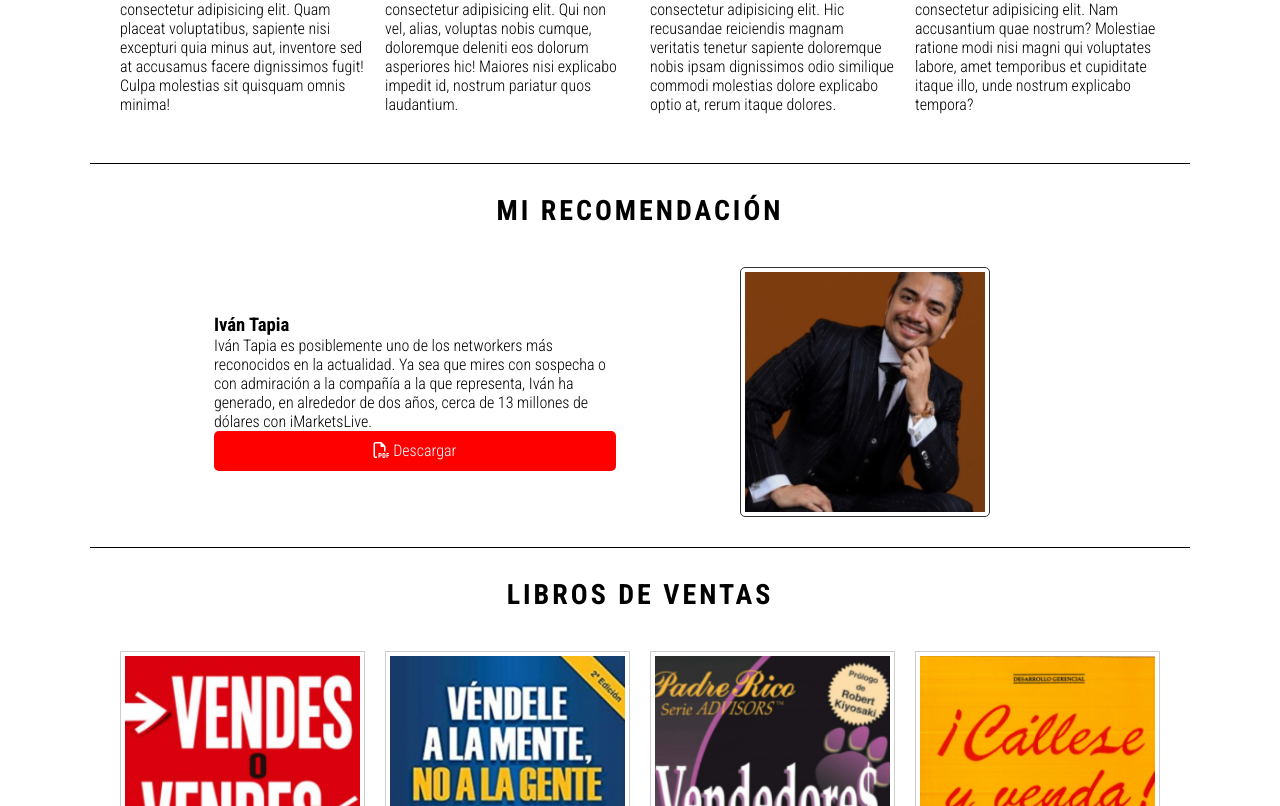
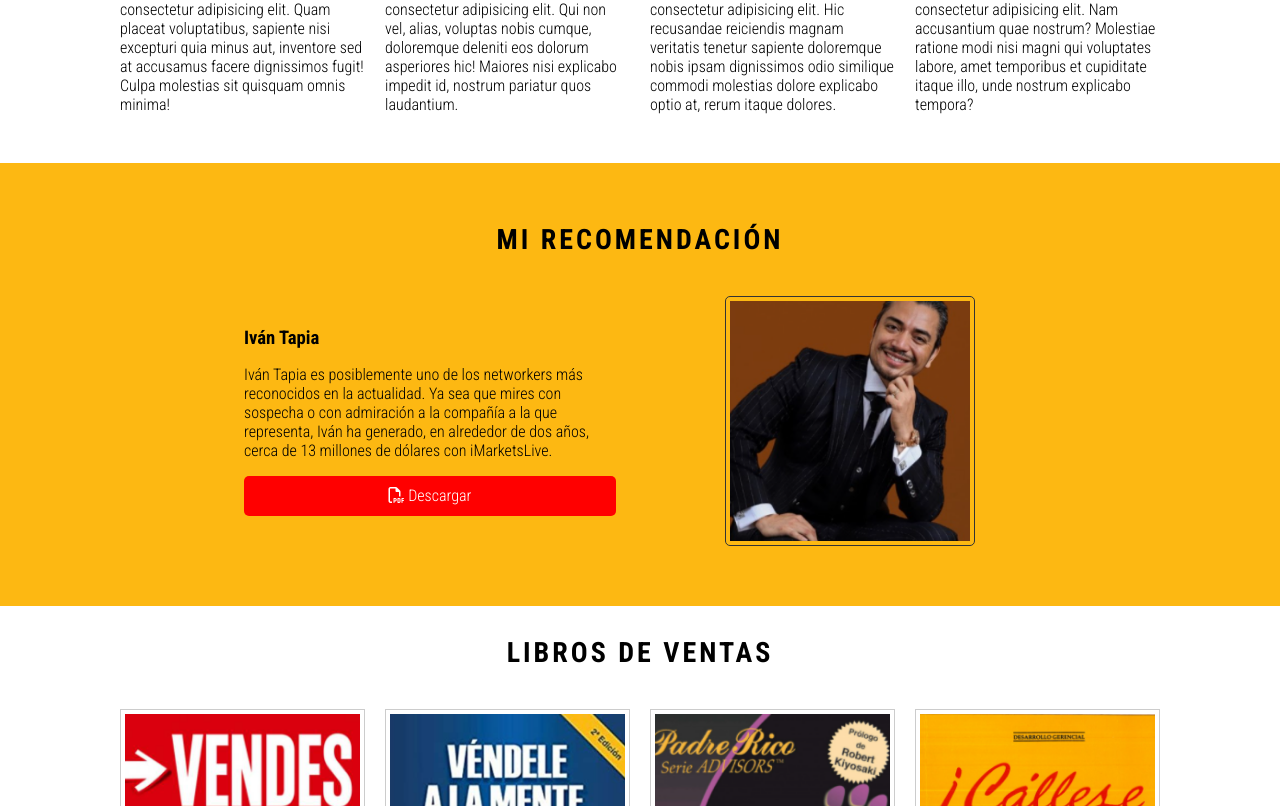
Before and after one commit to Aldair141/pagina-buhita, a website: page index.html in a window 1280 px wide. Shown: the part 1264-2070 px from the top of the page. Drawn offline with nearby package versions, Linux system fonts and the light colour scheme.

Commit message:
Ultimos cambios sass

```diff
--- a/index.html
+++ b/index.html
@@ -55,7 +55,7 @@
             </div>
         </section>
         <section class="resto-de-la-pagina">
-            <section class="algunos-autores contenido line-bottom">
+            <section class="algunos-autores contenido">
                 <h2 class="section-title">Algunos Autores</h2>
                 <div class="owl-carousel">
                     <div class="owl-carousel__item">
@@ -95,8 +95,8 @@
                     </div>
                 </div>
             </section>
-            <section class="el-libro-del-mes contenido line-bottom">
-                <div class="content">
+            <section class="el-libro-del-mes line-bottom section-terciario">
+                <div class="contenido content">
                     <h2 class="section-title">Mi Recomendación</h2>
                     <div class="libro__descripcion">
                         <h3>Iván Tapia</h3>
@@ -190,7 +190,7 @@
                     </div>
                 </div>
             </section>
-            <section class="section-regalo">
+            <section class="section-regalo section-terciario">
                 <div class="content contenido">
                     <h2 class="section-title">Regala un libro</h2>
                     <div class="pasos">
--- a/scss/layout/_main.scss
+++ b/scss/layout/_main.scss
@@ -12,3 +12,7 @@
 .main {
     margin-top: $margin-top;
 }
+
+.section-terciario {
+    background: $amarillo;
+}
--- a/scss/views/_main-libros.scss
+++ b/scss/views/_main-libros.scss
@@ -8,7 +8,6 @@
 }
 
 .section-regalo {
-    background: $amarillo;
     .content {
         display: flex;
         flex-wrap: wrap;
@@ -49,6 +48,8 @@
 
 .el-libro-del-mes {
     .content {
+        padding-top: 60px;
+        padding-bottom: 60px;
         display: flex;
         flex-wrap: wrap;
         justify-content: space-around;
@@ -60,19 +61,30 @@
             flex: 1 1 100%;
         }
         .libro__imagen {
+            width: 100%;
+            @include tablet() {
+                width: unset;
+            }
             display: flex;
             justify-content: center;
             img {
-                width: 250px;
+                width: 100%;
                 height: 250px;
                 object-fit: cover;
                 object-position: top;
                 border: 1px solid #333;
                 padding: 4px;
                 border-radius: 5px;
+                @include tablet () {
+                    width: 250px;
+                }
             }
         }
         .libro__descripcion {
+            h3,
+            p {
+                margin-bottom: 1rem;
+            }
             display: flex;
             flex-direction: column;
             justify-content: center;
```
Also changed, not shown: assets/css/main.css.
